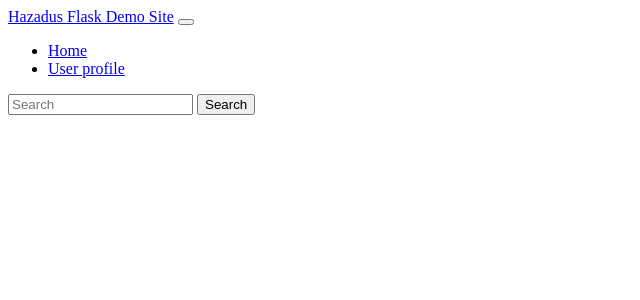
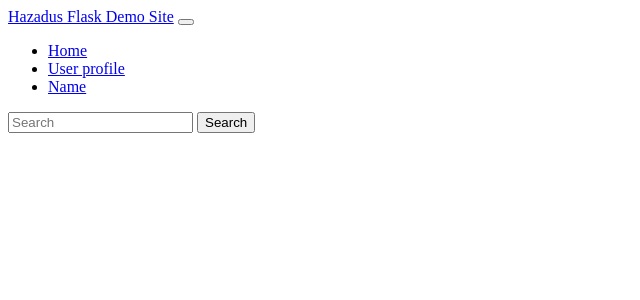
Before and after one commit to hazadus/flask-demo, a Flask app: template templates/navbar.html in a window 1280 px wide. Shown: the top 300 px of the page, without its empty margins (0-640 px from the left). Run offline with Flask 2, Linux system fonts and the light colour scheme; the template is opened without the code that fills it, so the values that code supplies are empty.

Commit message:
Added WTForms + Bootstrap forms demo page.

```diff
--- a/app.py
+++ b/app.py
@@ -1,6 +1,16 @@
 from flask import Flask, render_template
+from flask_wtf import FlaskForm
+from wtforms import StringField, SubmitField
+from wtforms.validators import DataRequired
 
 app = Flask(__name__)
+app.config['SECRET_KEY'] = "my key for CSRF"  # TODO: exlude this from git!
+
+
+# Create a Form Class
+class NamerForm(FlaskForm):
+    name = StringField('Whatcha name', validators=[DataRequired()])
+    submit = SubmitField('Submit')
 
 
 @app.route('/')
@@ -11,6 +21,21 @@ def index():
 @app.route('/user/<name>')
 def user(name):
     return render_template('user.html', user_name=name)
+
+
+@app.route('/name', methods=['GET', 'POST'])
+def name():
+    name = None
+    form = NamerForm()
+
+    # Validate form
+    if form.validate_on_submit():
+        name = form.name.data
+        form.name.data = ''
+
+    return render_template('name.html',
+                           name=name,
+                           form=form)
 
 
 # Create custom Error Pages
--- a/templates/navbar.html
+++ b/templates/navbar.html
@@ -16,6 +16,9 @@
                 <li class="nav-item">
                   <a class="nav-link" href="{{ url_for('user', name='Hazadus') }}">User profile</a>
                 </li>
+                <li class="nav-item">
+                  <a class="nav-link" href="{{ url_for('name') }}">Name</a>
+                </li>
               </ul>
               <form class="d-flex" role="search">
                 <input class="form-control me-2" type="search" placeholder="Search" aria-label="Search">
```
Also changed, not shown: templates/name.html (added, +17 -0 lines), README.md.
